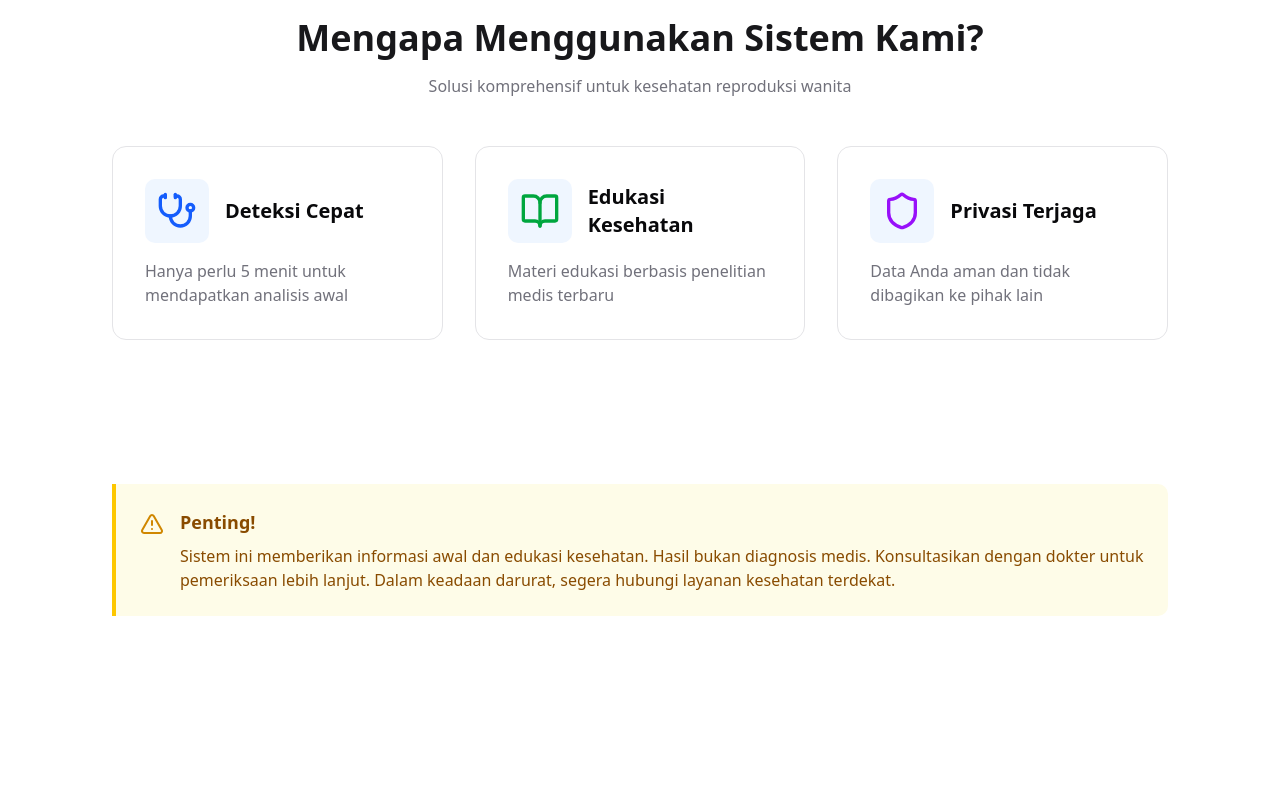
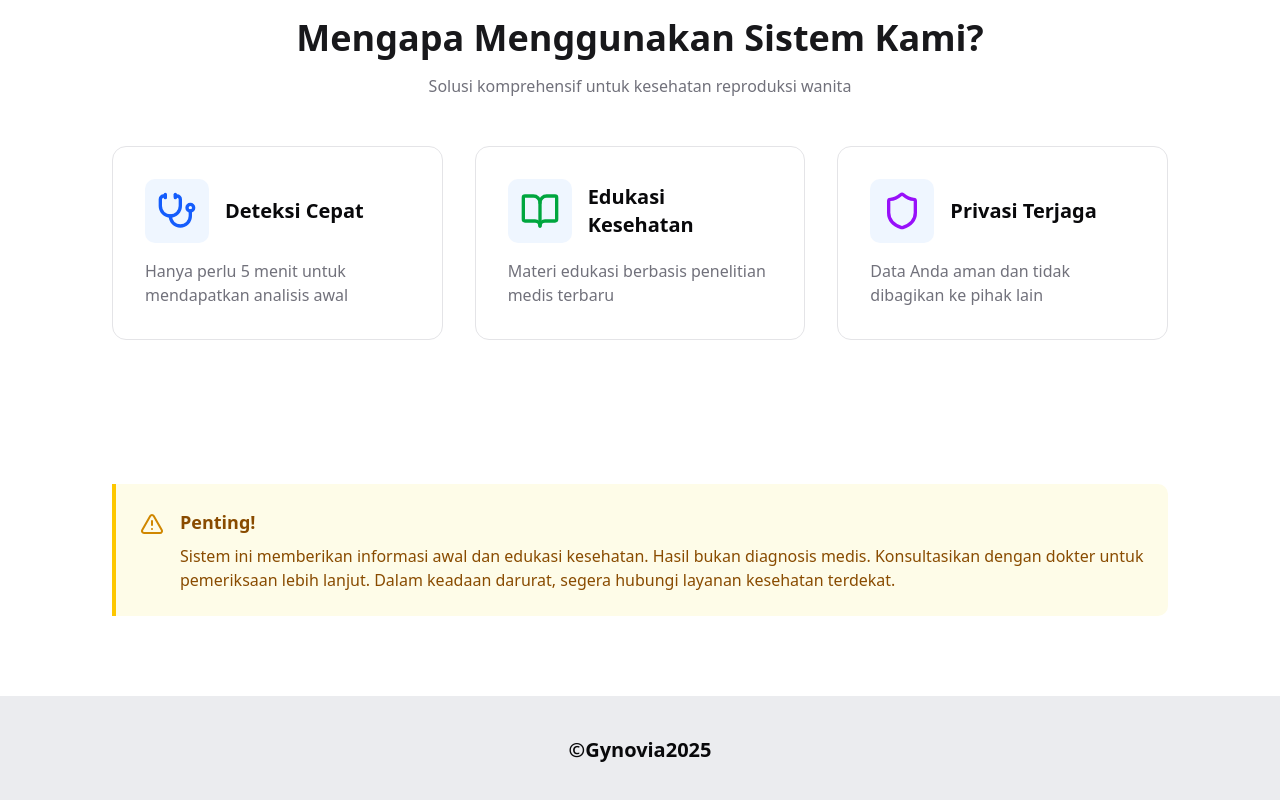
Before and after one commit to Itsnotf/sistem-pakar, a Next.js app: page / in a window 1280 px wide. Shown: the part 3031-3831 px from the top of the page. Before the commit the page ends 3727 px from the top, so only its background shows below. Built offline with nearby package versions, Linux system fonts and the light colour scheme.

Commit message:
update: make footer

```diff
--- a/src/app/layout.tsx
+++ b/src/app/layout.tsx
@@ -3,6 +3,7 @@ import { Geist, Geist_Mono } from "next/font/google";
 import "./globals.css";
 import { Toaster } from "sonner";
 import { Header } from "@/components/layout/Header";
+import Footer from "@/components/layout/Footer";
 
 const geistSans = Geist({
   variable: "--font-geist-sans",
@@ -32,6 +33,7 @@ export default function RootLayout({
         <Header />
         <div>{children}</div>
         <Toaster />
+        <Footer/>
       </body>
     </html>
   );
--- /dev/null
+++ b/src/components/layout/Footer.tsx
@@ -0,0 +1,9 @@
+import React from 'react'
+
+export default function Footer() {
+  return (
+    <div className='w-full bg-gray-400/20 flex justify-center items-center py-10 text-xl font-semibold'>
+      ©Gynovia2025
+    </div>
+  )
+}
```
